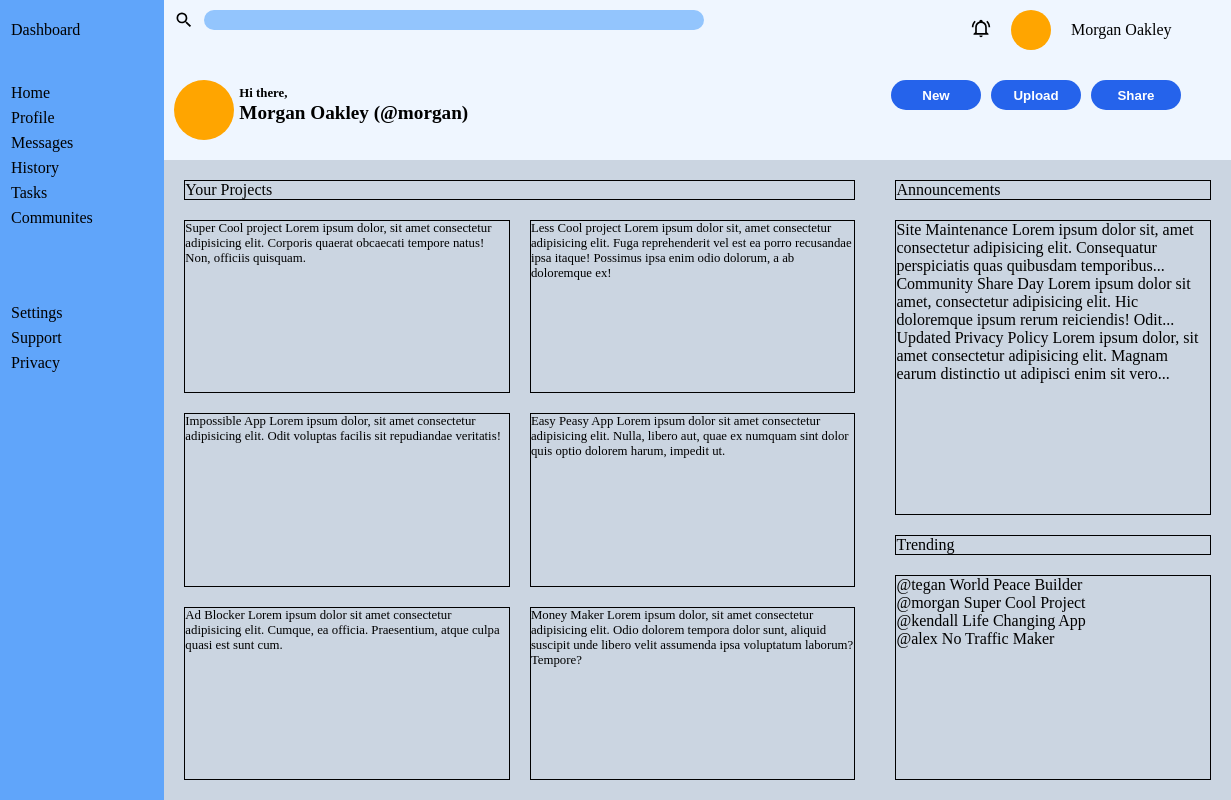
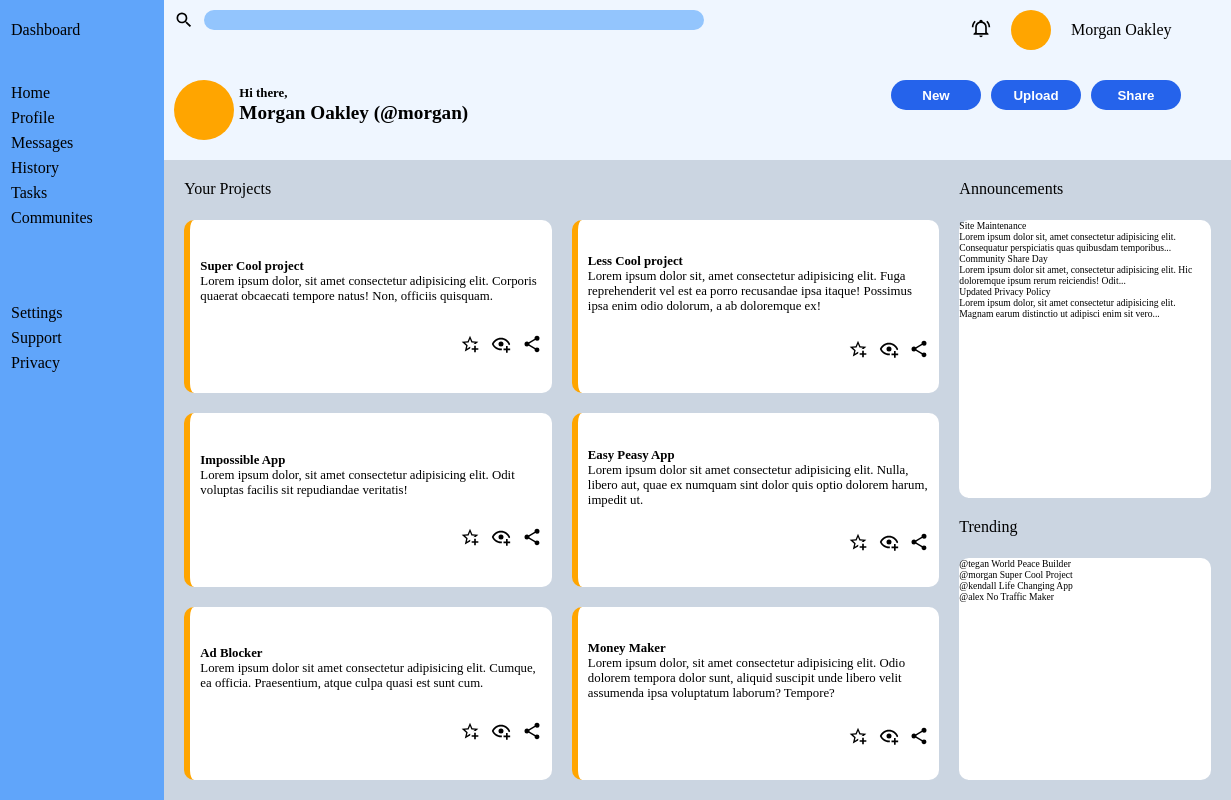
Before and after one commit to acstanie/odin-admin-dashboard, a plain HTML site: page index.html in a window 1280 px wide. Shown: the full height of the page, 49-1280 px from the left. Drawn offline with Linux system fonts and the light colour scheme.

Commit message:
Finished editing article

```diff
--- a/index.html
+++ b/index.html
@@ -82,27 +82,69 @@
                 <span>Your Projects</span>
                 <div>
                     <span>Super Cool project</span>
+                    <div>
                         Lorem ipsum dolor, sit amet consectetur adipisicing elit. Corporis quaerat obcaecati tempore natus! Non, officiis quisquam.
                     </div>
                     <div>
+                        <img src="images/article/star-plus-outline.svg" alt="like">
+                        <img src="images/article/eye-plus-outline.svg" alt="view">
+                        <img src="images/article/share-variant.svg" alt="share">
+                    </div>
+                </div>
+                <div>
                     <span>Less Cool project</span>
+                    <div>
                         Lorem ipsum dolor sit, amet consectetur adipisicing elit. Fuga reprehenderit vel est ea porro recusandae ipsa itaque! Possimus ipsa enim odio dolorum, a ab doloremque ex!
                     </div>
                     <div>
+                        <img src="images/article/star-plus-outline.svg" alt="like">
+                        <img src="images/article/eye-plus-outline.svg" alt="view">
+                        <img src="images/article/share-variant.svg" alt="share">
+                    </div>
+                </div>
+                <div>
                     <span>Impossible App</span>
+                    <div>
                         Lorem ipsum dolor, sit amet consectetur adipisicing elit. Odit voluptas facilis sit repudiandae veritatis!
                     </div>
                     <div>
+                        <img src="images/article/star-plus-outline.svg" alt="like">
+                        <img src="images/article/eye-plus-outline.svg" alt="view">
+                        <img src="images/article/share-variant.svg" alt="share">
+                    </div>
+                </div>
+                <div>
                     <span>Easy Peasy App</span>
+                    <div>
                         Lorem ipsum dolor sit amet consectetur adipisicing elit. Nulla, libero aut, quae ex numquam sint dolor quis optio dolorem harum, impedit ut.
                     </div>
                     <div>
+                        <img src="images/article/star-plus-outline.svg" alt="like">
+                        <img src="images/article/eye-plus-outline.svg" alt="view">
+                        <img src="images/article/share-variant.svg" alt="share">
+                    </div>
+                </div>
+                <div>
                     <span>Ad Blocker</span>
+                    <div>
                         Lorem ipsum dolor sit amet consectetur adipisicing elit. Cumque, ea officia. Praesentium, atque culpa quasi est sunt cum.
                     </div>
                     <div>
+                        <img src="images/article/star-plus-outline.svg" alt="like">
+                        <img src="images/article/eye-plus-outline.svg" alt="view">
+                        <img src="images/article/share-variant.svg" alt="share">
+                    </div>
+                </div>
+                <div>
                     <span>Money Maker</span>
+                    <div>
                         Lorem ipsum dolor, sit amet consectetur adipisicing elit. Odio dolorem tempora dolor sunt, aliquid suscipit unde libero velit assumenda ipsa voluptatum laborum? Tempore?
+                    </div>
+                    <div>
+                        <img src="images/article/star-plus-outline.svg" alt="like">
+                        <img src="images/article/eye-plus-outline.svg" alt="view">
+                        <img src="images/article/share-variant.svg" alt="share">
+                    </div>
                 </div>
             </div>
 
@@ -110,22 +152,21 @@
                 <span>Announcements</span>
                 <div class="announcements">
                     <div>
-                        <span>Site Maintenance</span>
+                        <span>Site Maintenance</span><br>
                         Lorem ipsum dolor sit, amet consectetur adipisicing elit. Consequatur perspiciatis quas quibusdam temporibus...
                     </div>
                     <div>
-                        <span>Community Share Day</span>
+                        <span>Community Share Day</span><br>
                         Lorem ipsum dolor sit amet, consectetur adipisicing elit. Hic doloremque ipsum rerum reiciendis! Odit...
                     </div>
                     <div>
-                        <span>Updated Privacy Policy</span>
+                        <span>Updated Privacy Policy</span><br>
                         Lorem ipsum dolor, sit amet consectetur adipisicing elit. Magnam earum distinctio ut adipisci enim sit vero...
                     </div>
                 </div>
 
                 <span>Trending</span>
                 <div class="trending">
-
                     <div>
                         <span>@tegan</span>
                         World Peace Builder
--- a/style/article_style.css
+++ b/style/article_style.css
@@ -1,6 +1,9 @@
 .article {
     display: grid;
-    grid-template-columns: 2fr 1fr;
+    grid-template-columns: 3fr 1fr;
+
+    padding: 20px;
+    column-gap: 20px;
 }
 
 .left {
@@ -8,19 +11,40 @@
     grid-template-rows: 20px repeat(3, 1fr);
     grid-template-columns: 1fr 1fr;
     gap: 20px;
-
-    padding: 20px;
 }
 
 .left > span {
-    border: var(--test-border);
     height: 20px;
     grid-column: 1 / 3;
 }
 
-.left div {
-    border: var(--test-border);
+.left > div {
     font-size: 0.8rem;
+    background-color: white;
+    border-left: 6px solid orange;
+    border-radius: 10px;
+}
+
+.left > div:nth-child(n) {
+    display: grid;
+
+    padding: 10px;
+}
+
+.left > div:nth-child(n) span {
+    align-self: self-end;
+    font-weight: bold;
+}
+
+.left > div:nth-child(n) > div:nth-child(3) {
+    display: grid;
+    grid-template-columns: 280px 1fr 1fr;
+    justify-items: end;
+}
+
+.left > div:nth-child(n) > div:nth-child(3) img {
+    height: 20px;
+    width: 20px;
 }
 
 .left > div:nth-child(2n + 1) {
@@ -33,18 +57,10 @@
     grid-template-rows: 20px auto 20px auto;
     grid-template-columns: 1fr;
     gap: 20px;
-
-    padding: 20px;
 }
 
-.right > span {
-    border: var(--test-border);
+.right > div {
+    font-size: 0.6rem;
+    background-color: white;
+    border-radius: 10px;
 }
-
-.announcements {
-    border: var(--test-border);
-}
-
-.trending {
-    border: var(--test-border);
-}
```
Lines whose indentation alone changed are shown as unchanged.
